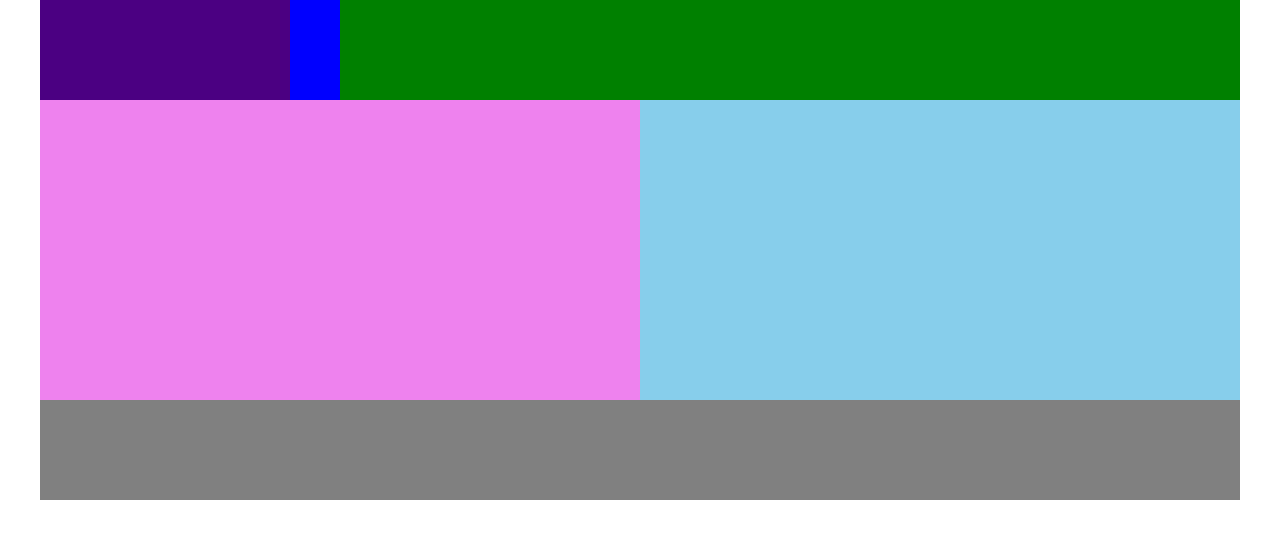
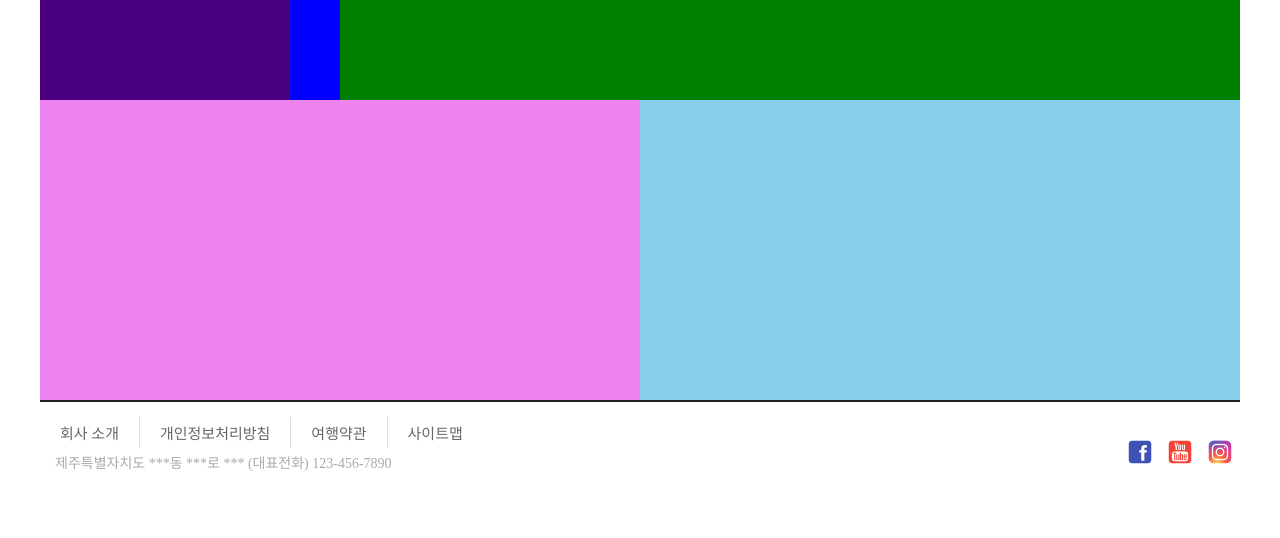
Before and after one commit to Hyeonmine/HtmlCssJs, a plain HTML site: page index.html in a window 1280 px wide. Drawn offline with Linux system fonts and the light colour scheme.

Commit message:
footer made
footer made

```diff
--- a/css/style.css
+++ b/css/style.css
@@ -55,5 +55,44 @@ nav{
 footer{
     width: 100%;
     height: 100px;
-    background-color: gray;
+    border-top: 2px solid #222;
 }
+#bottomMenu{
+    width: 100%;
+    height: 20px;
+    position: relative;
+}
+#bottomMenu ul {
+    margin-top: 15px;
+}
+#bottomMenu ul li{
+    float: left;
+    padding: 5px 20px;
+    border-right: 1px solid #ddd;
+    list-style:none;
+}
+#bottomMenu ul li:last-child{
+    border-right: none;
+}
+#bottomMenu ul li a, #bottomMenu ul li a:visited{
+    font-size: 15px;
+    color: #666;
+}
+#sns{
+    position: absolute;
+    right: 0;
+}
+#sns ul li{
+    border: none;
+    padding: 5px;
+    list-style: none;
+}
+#company {
+    clear: left;
+    margin-top: 15px;
+    margin-left: 15px;
+}
+p {
+    font-size: 14px;
+    color: #aaa;
+}
--- a/index.html
+++ b/index.html
@@ -33,7 +33,24 @@
             </div>
         </div>
         <footer>
-
+            <div id="bottomMenu">
+                <ul>
+                    <li><a href="#">회사 소개</a></li>
+                    <li><a href="#">개인정보처리방침</a></li>
+                    <li><a href="#">여행약관</a></li>
+                    <li><a href="#">사이트맵</a></li>
+                </ul>
+                <div id="sns">
+                    <ul>
+                        <li><a href="#"><img src="images/sns-1.png"></a></li>
+                        <li><a href="#"><img src="images/sns-2.png"></a></li>
+                        <li><a href="#"><img src="images/sns-3.png"></a></li>
+                    </ul>
+                </div>
+            </div>
+            <div id="company">
+                <p>제주특별자치도 ***동 ***로 *** (대표전화) 123-456-7890</p>
+            </div>
         </footer>
     </div>
 </body>
```
Also changed, not shown: images/icon-1.jpg (added), images/icon-2.jpg (added), images/icon-3.jpg (added), images/img-1.jpg (added), images/img-2.jpg (added), images/img-3.jpg (added), images/photo-1.jpg (added), images/photo-2.jpg (added), images/photo-3.jpg (added), images/sns-1.png (added), images/sns-2.png (added), images/sns-3.png (added).
